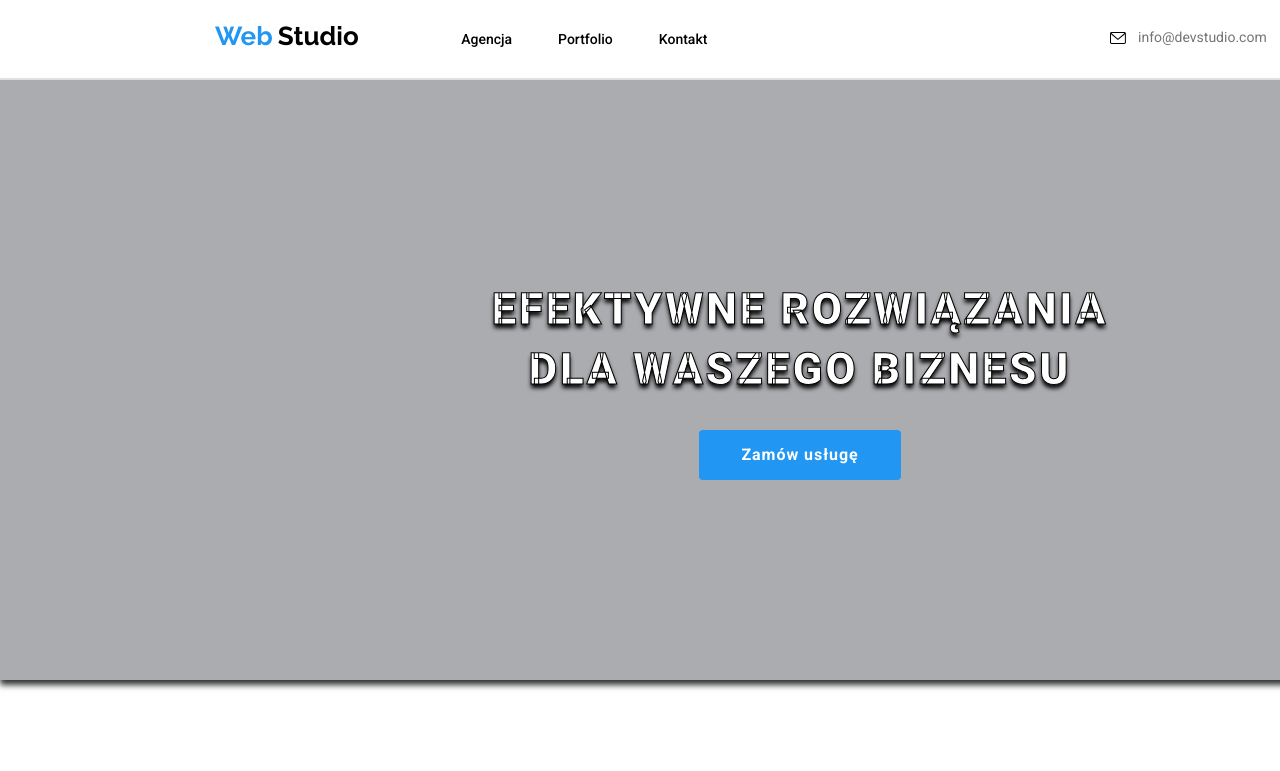
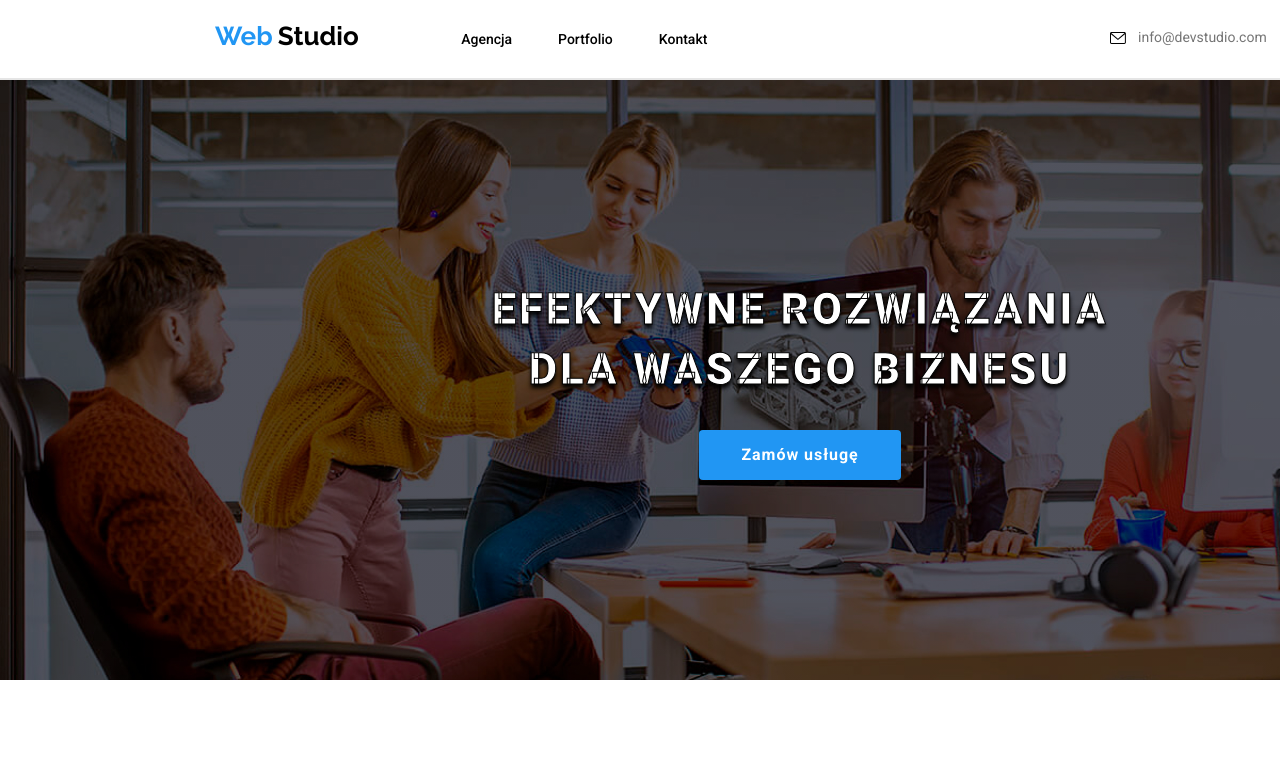
Before and after one commit to Mariusz-72/goit-markup-hw-04, a plain HTML site: page index.html in a window 1280 px wide. Shown: the top 771 px of the page. Drawn offline with nearby package versions, Linux system fonts and the light colour scheme.

Commit message:
update 4
zdjęcia w  tle nie widać na stronie

```diff
--- a/css/styles.css
+++ b/css/styles.css
@@ -244,9 +244,8 @@ h2
     text-align: center;
     padding: 200px 0;
     color: var(--white);
-    background: url(../imgbackground.jpg);
-    box-shadow: inset 0px 0px 40px 800px rgba(47,48,58,0.4),
-                    0px 5px 6px 0px rgba(0,0,0,0.8);
+    background-image: linear-gradient(rgba(0,0,0,0.4),rgba(0,0,0,0.4)), url(./imgbackground.jpg);
+
 }
 
 .main-title
```
